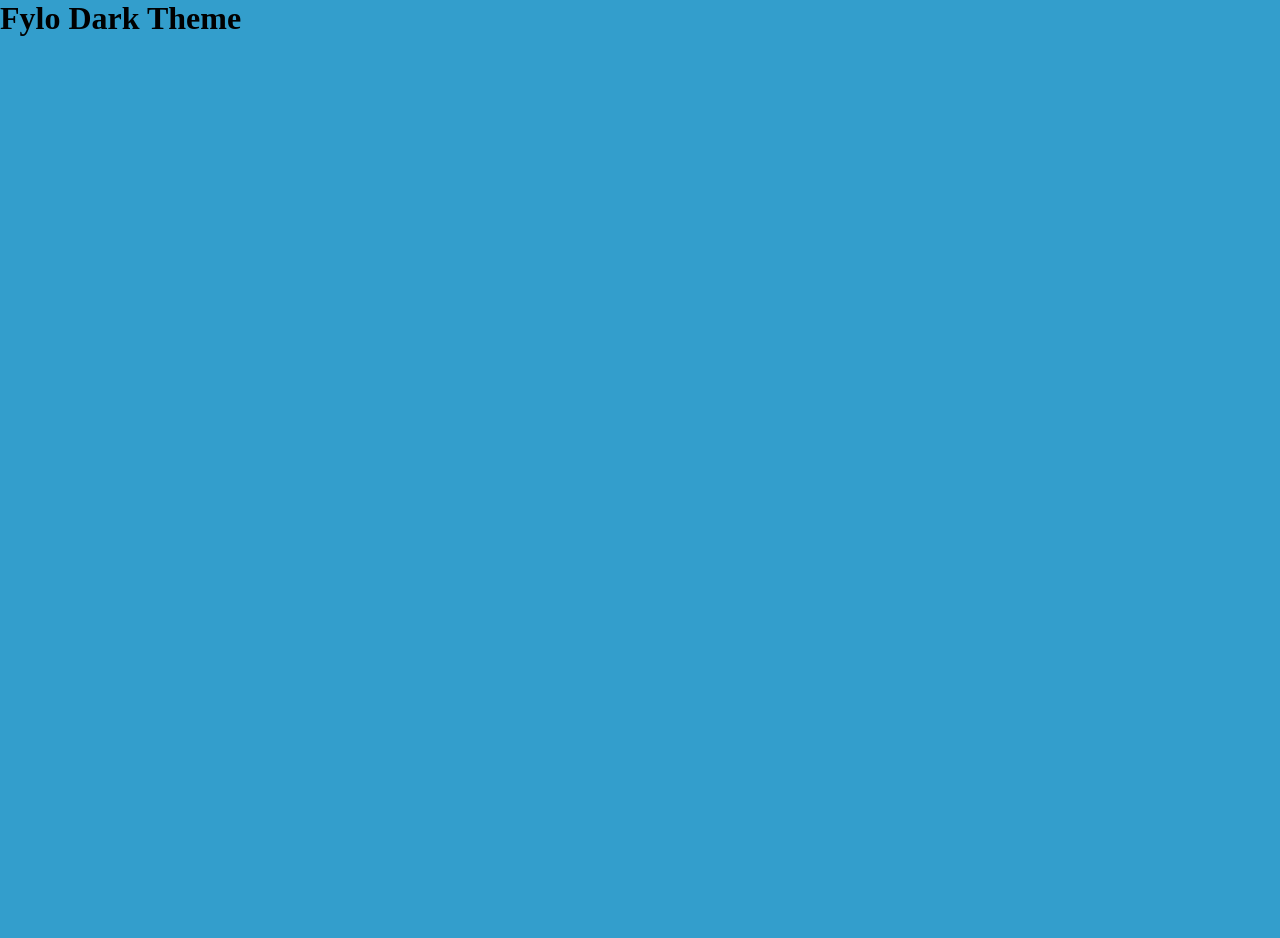
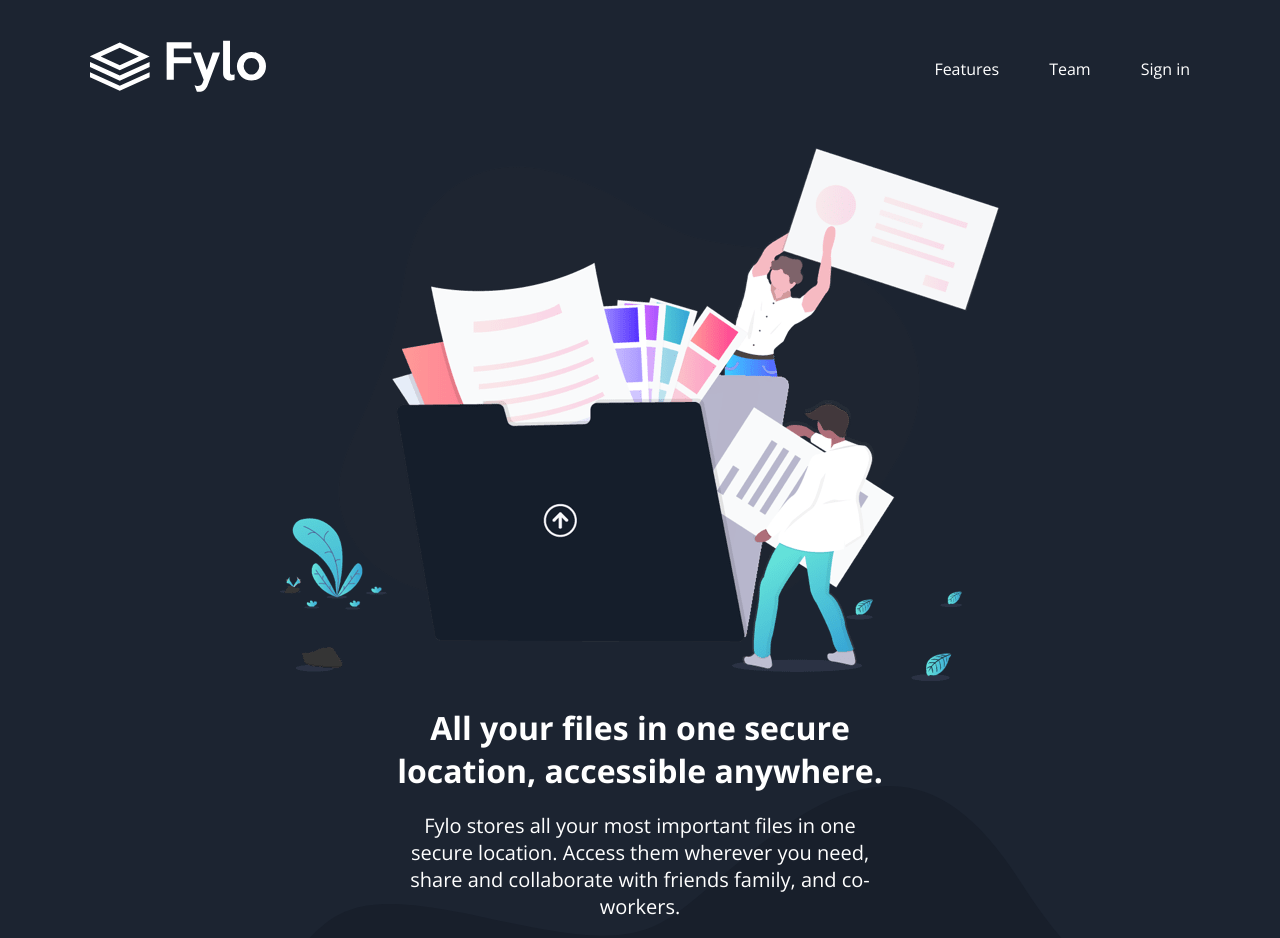
Before and after one commit to data-sets/fylo-dark-theme, a React (Create React App) app: page / in a window 1280 px wide. Shown: the top 938 px of the page. Before the commit the page ends 800 px from the top, so only its background shows below. Built offline with nearby package versions, Linux system fonts and the light colour scheme.

Commit message:
added: markup for nav and header

```diff
--- a/src/App.js
+++ b/src/App.js
@@ -1,10 +1,17 @@
+import Navigation from "./modules/Navigation";
+import Header from "./modules/Header";
+// import Main from "./modules/Main";
+// import Footer from "./modules/Footer";
 
 function App() {
   return (
     <>
-      <main>
-        <h1>Fylo Dark Theme</h1>
-      </main>
+      <div className="app">
+        <Navigation />
+        <Header />
+        {/* <Main />
+        <Footer /> */}
+      </div>
     </>
   );
 }
--- /dev/null
+++ b/src/modules/Footer.jsx
@@ -0,0 +1,9 @@
+export default function Footer() {
+  return (
+    <>
+      <nav className="app__footer--section">
+        <h1>Footer</h1>
+      </nav>
+    </>
+  );
+}
--- /dev/null
+++ b/src/modules/Header.jsx
@@ -0,0 +1,22 @@
+import Illustration from "../images/illustration-intro.png";
+import DesktopCurly from "../images/bg-curvy-desktop.svg";
+
+export default function Header() {
+  return (
+    <>
+      <header className="app__header--section">
+        <img src={Illustration} alt="Illustration" />
+        <h1>All your files in one secure location, accessible anywhere.</h1>
+        <p>
+          Fylo stores all your most important files in one secure location.
+          Access them wherever you need, share and collaborate with friends
+          family, and co-workers.
+        </p>
+        <button>Get Started</button>
+      </header>
+      <div className="illustration">
+        <img src={DesktopCurly} alt="Curly Shape" />
+      </div>
+    </>
+  );
+}
--- /dev/null
+++ b/src/modules/Main.jsx
@@ -0,0 +1,9 @@
+export default function Main() {
+  return (
+    <>
+      <nav className="app__main--section">
+        <h1>Main</h1>
+      </nav>
+    </>
+  );
+}
--- /dev/null
+++ b/src/modules/Navigation.jsx
@@ -0,0 +1,38 @@
+import Logo from "../images/logo.svg";
+
+const link = [
+  {
+    id: 0,
+    title: "Features",
+  },
+  {
+    id: 1,
+    title: "Team",
+  },
+  {
+    id: 2,
+    title: "Sign in",
+  },
+];
+const listItems = link.map((data) => (
+  <li key={data.id}>
+    <a href="/">{data.title}</a>
+  </li>
+));
+
+export default function Navigation() {
+  return (
+    <>
+      <nav className="app__navigation--section">
+        <ul>
+          <li>
+            <img src={Logo} alt="Logo" />
+          </li>
+          <li>
+            <ul>{listItems}</ul>
+          </li>
+        </ul>
+      </nav>
+    </>
+  );
+}
--- a/src/scss/globals/_main.scss
+++ b/src/scss/globals/_main.scss
@@ -10,5 +10,100 @@
 
 html {
   font-size: 16px;
-  background-color: v.$blue;
 }
+
+body {
+  background-color: v.$dark-blue-sign-up;
+  font-family: v.$font-family-open-sans;
+  width: 100%;
+  height: 100vh;
+  overflow-x: hidden;
+}
+
+a {
+  text-decoration: none;
+}
+
+ul,
+li {
+  list-style: none;
+  padding: 0;
+  margin: 0;
+}
+
+button {
+  border: none;
+}
+
+.app {
+  max-width: 100%;
+  margin: 0 auto;
+
+  &__navigation--section {
+    margin-top: 40px;
+    padding-inline: 90px;
+    ul {
+      display: flex;
+      justify-content: space-between;
+      align-items: center;
+      li {
+        &:last-child {
+          ul {
+            display: flex;
+            gap: 50px;
+            a {
+              color: v.$white;
+            }
+          }
+        }
+      }
+    }
+  }
+  &__header--section {
+    display: grid;
+    justify-content: center;
+    align-items: center;
+    margin: 0 auto;
+    color: v.$white;
+    text-align: center;
+    width: 50%;
+
+    button {
+      width: 260px;
+      height: 46px;
+      margin: 0 auto;
+      background-color: v.$blue;
+      border-radius: 30px;
+      color: v.$white;
+      font-size: 1rem;
+    }
+    img {
+      display: inline-block;
+      margin: 0 auto;
+      padding-top: 50px;
+      padding-bottom: 25px;
+    }
+    h1 {
+      padding: 0 95px;
+    }
+    p {
+      padding: 20px 125px;
+      font-size: 1.25rem;
+    }
+  }
+  &__main--section {
+    background-color: blue;
+  }
+  &__footer--section {
+    background-color: green;
+  }
+}
+
+.illustration {
+  position: relative;
+  margin-top: -200px;
+  z-index: -1;
+  img {
+    width: 100%;
+  }
+}
```
Also changed, not shown: src/dist/style.css, 1 other file (tests, documents, lock files or other folders).
